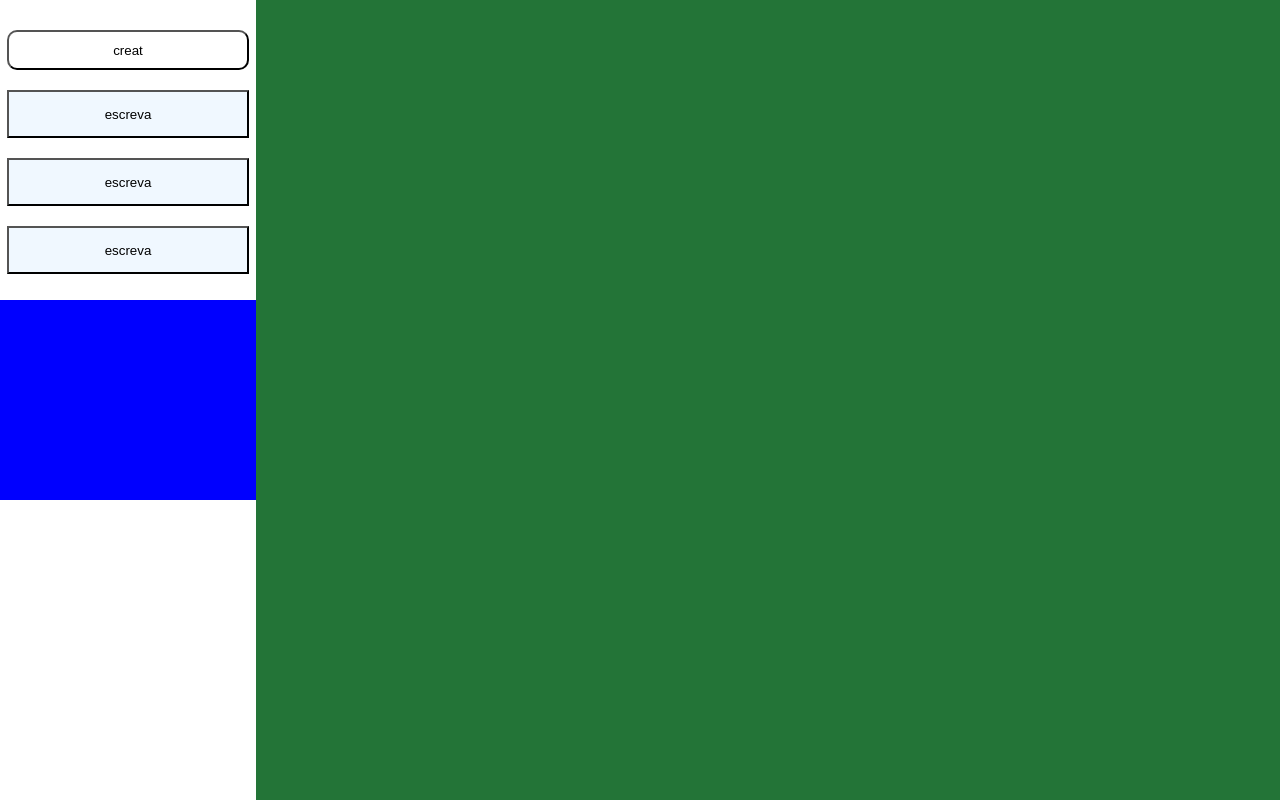
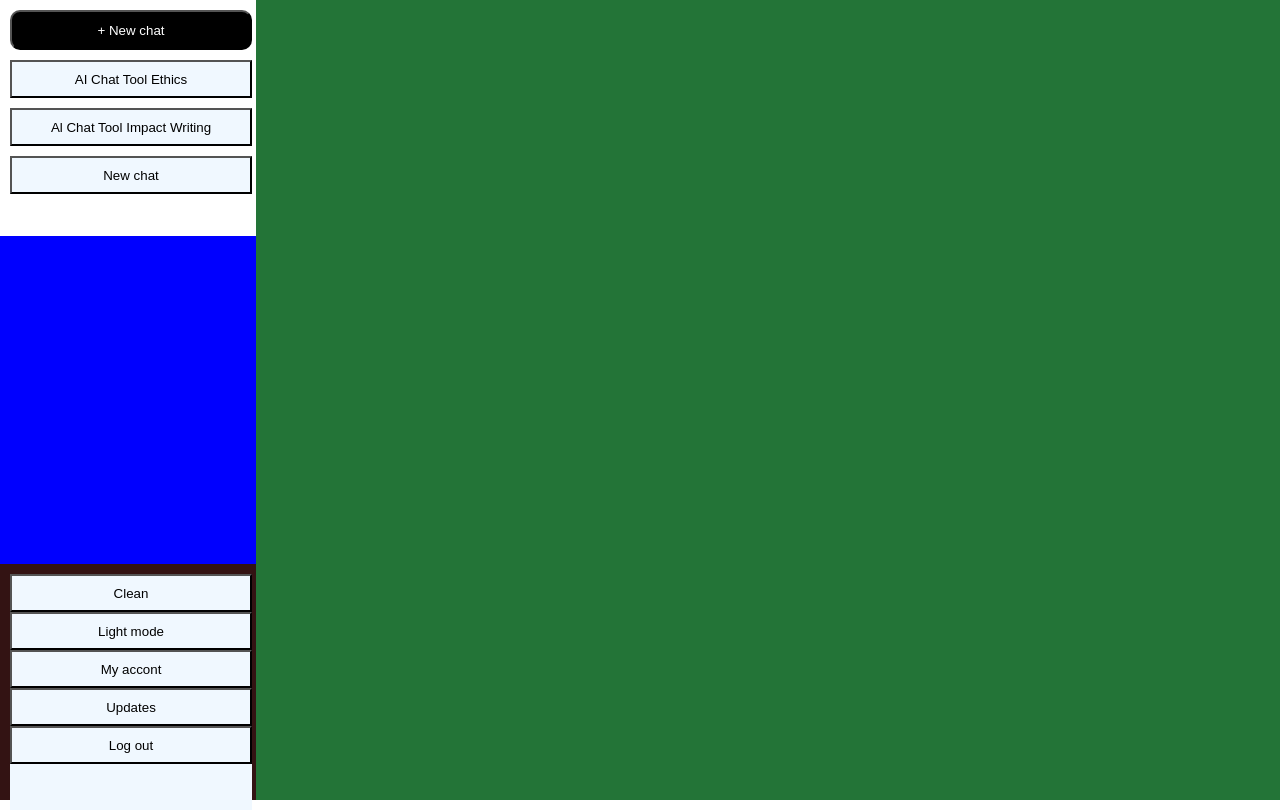
Before and after one commit to PedroSt28/senai-GPT, a plain HTML site: page tela-chat/index.html in a window 1280 px wide. Drawn offline with Linux system fonts and the light colour scheme.

Commit message:
alterei as divs do lado esquerdo

```diff
--- a/tela-chat/index.html
+++ b/tela-chat/index.html
@@ -10,18 +10,30 @@
 
     <aside class="left-side">
 
-
         <div class="top">
 
-         <div class="button"><input type="button" value="creat"></div>
+         <div class="button"><input type="button" value="+ New chat"></div>
 
-            <div class="upp"><input  type="button" value="escreva"></div>
-            <div class="upp"><input  type="button" value="escreva"></div>
-            <div class="upp"><input  type="button" value="escreva"></div>
+            <div class="upp"><input  type="button" value="AI Chat Tool Ethics"></div>
+            <div class="upp"><input  type="button" value="Al Chat Tool Impact Writing"></div>
+            <div class="upp"><input  type="button" value="New chat"></div>
 
         </div>
 
-        <div class="baixo"></div>
+        <div class="baixo">
+
+          <div class="D-text">
+
+          <div class="upp"><input  type="button" value="Clean"></div>
+          <div class="upp"><input  type="button" value="Light mode"></div>
+          <div class="upp"><input  type="button" value="My accont"></div>
+          <div class="upp"><input  type="button" value="Updates"></div>
+          <div class="upp"><input  type="button" value="Log out"></div>
+
+          </div>
+
+
+        </div>
 
     </aside>
 
--- a/tela-chat/style.css
+++ b/tela-chat/style.css
@@ -31,33 +31,62 @@ justify-content: space-between;
 
 .top{
 
-display: flex;
-flex-direction: column;
-align-items:center ;
-padding: 20px;
+width: 100%;
+height: 236px;
+background-color: rgb(255, 255, 255);
 
 }
 
 .top input{
 
-    background-color: rgb(255, 255, 255);
+    background-color: rgb(0, 0, 0);
     display: flex;
     width: 242px;
     height: 40px;
     border-radius: 10px;
-   margin: 10px;
+  margin: 10px;
     display: flex;
+    padding: 10px;
+    color: white;
 
 }
 
 .upp input{
 
 background-color: aliceblue;
-height: 48px;
+height: 38px;
 width: 242px;
 display: flex;
 border-radius: 0%;
+color: black;
 }
+
+.baixo{
+
+width: 100%;
+height: 236px;
+background-color: rgb(51, 19, 19);
+display: flex;
+
+
+}
+
+.D-text{
+
+background-color: aliceblue;
+height: 100%;
+width: 100%;
+display: flex;
+border-radius: 0%;
+color: black;
+flex-direction: column;
+align-items: center;
+margin: 10px;
+margin-top: 10px;
+
+}
+
+
 
 .central-panel{
 
@@ -67,21 +96,6 @@ width: 80vw;
 
 }
 
-.top{
-
-width: 100%;
-height: 300px;
-background-color: rgb(255, 255, 255);
-
-}
-
-.baixo{
-
-width: 100%;
-height: 300px;
-background-color: rgb(255, 255, 255);
-
-}
 
 .logo{
 
```
